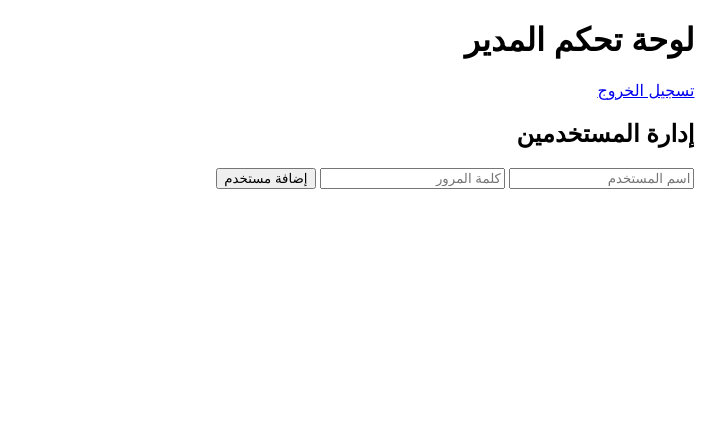
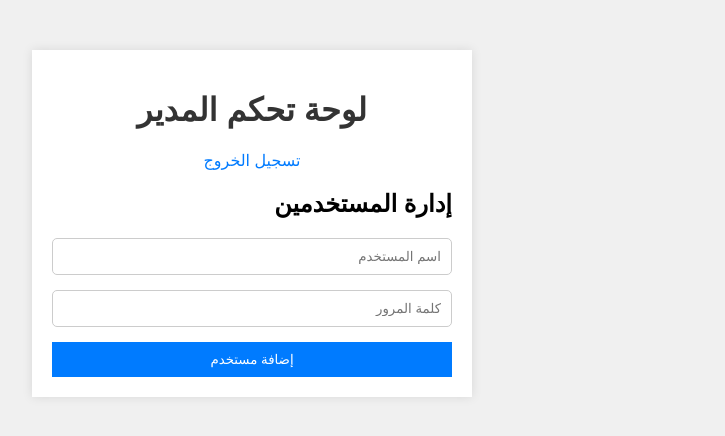
Before and after one commit to a99el/price_calculator, a Django app: page /admin_dashboard/ in a window 1280 px wide. Shown: the top 436 px of the page, without its empty margins (388-1113 px from the left). Run offline with Django 3.2, Linux system fonts and the light colour scheme; a user stored in the database is signed in.

Commit message:
added css

```diff
--- a/price_calculator/settings.py
+++ b/price_calculator/settings.py
@@ -39,7 +39,7 @@ ROOT_URLCONF = 'price_calculator.urls'
 TEMPLATES = [
     {
         'BACKEND': 'django.template.backends.django.DjangoTemplates',
-        'DIRS': [os.path.join(BASE_DIR, 'templates')],
+        'DIRS': [os.path.join(BASE_DIR, 'pricing/templates')],
         'APP_DIRS': True,
         'OPTIONS': {
             'context_processors': [
--- a/static/css/style.css
+++ b/static/css/style.css
@@ -1,40 +1,63 @@
+/* static/css/style.css */
 body {
     font-family: Arial, sans-serif;
-    direction: rtl;
+    background-color: #f0f0f0;
+    direction: rtl; /* For right-to-left languages like Arabic */
 }
 
 .container {
-    width: 70%;
-    margin: 0 auto;
+    max-width: 400px;
+    margin: 50px auto;
+    padding: 20px;
+    background-color: white;
+    box-shadow: 0 0 10px rgba(0, 0, 0, 0.1);
 }
 
-.header, .footer {
+h1 {
+    text-align: center;
+    color: #333;
+}
+
+form {
+    display: flex;
+    flex-direction: column;
+}
+
+form p {
+    margin-bottom: 15px;
+}
+
+button {
+    padding: 10px;
+    background-color: #007bff;
+    color: white;
+    border: none;
+    cursor: pointer;
+}
+
+button:hover {
+    background-color: #0056b3;
+}
+
+p[style="color: red;"] {
     text-align: center;
 }
 
-.details, .table, .footer-table {
-    width: 100%;
-    border-collapse: collapse;
-    margin-top: 20px;
+a {
+    display: block;
+    margin: 15px 0;
+    text-align: center;
+    color: #007bff;
+    text-decoration: none;
 }
 
-.table th, .table td, .footer-table th, .footer-table td {
-    border: 1px solid #ddd;
-    padding: 8px;
+a:hover {
+    text-decoration: underline;
 }
 
-.table th {
-    background-color: #f2f2f2;
+input {
+    margin-bottom: 15px;
+    padding: 10px;
+    border: 1px solid #ccc;
+    border-radius: 5px;
 }
-
-.footer-table th {
-    background-color: #f2f2f2;
-}
-
-.footer-table {
-    margin-top: 40px;
-}
-
-.header img {
-    width: 100px;  /* Adjust this size as needed */
-}
```
Also changed, not shown: pricing/templates/pricing/offer_detail.html (added, +120 -0 lines), templates/pricing/offer_detail.html (deleted, +0 -121 lines), db.sqlite3, pricing/templates/pricing/admin_dashboard.html (renamed from templates/pricing/admin_dashboard.html), pricing/templates/pricing/home.html (renamed from templates/pricing/home.html), pricing/templates/pricing/login.html (renamed from templates/pricing/login.html).
